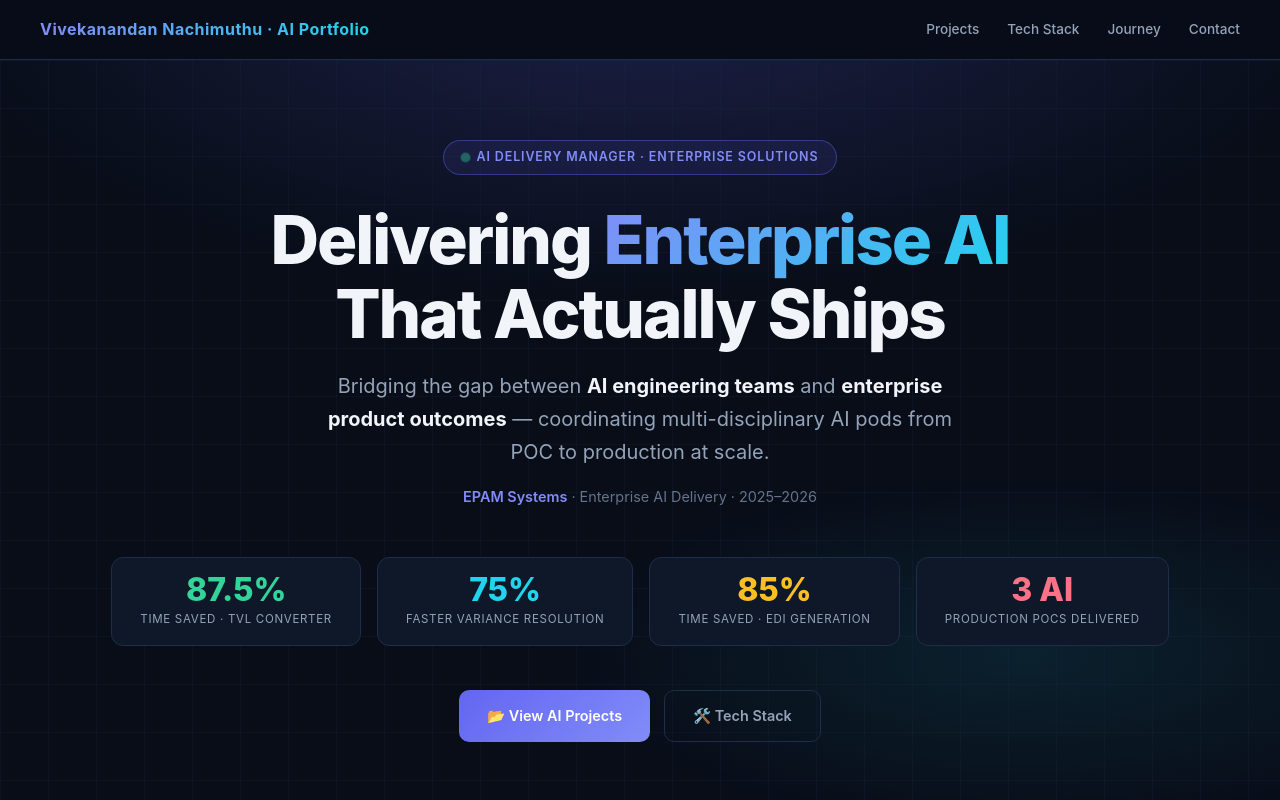
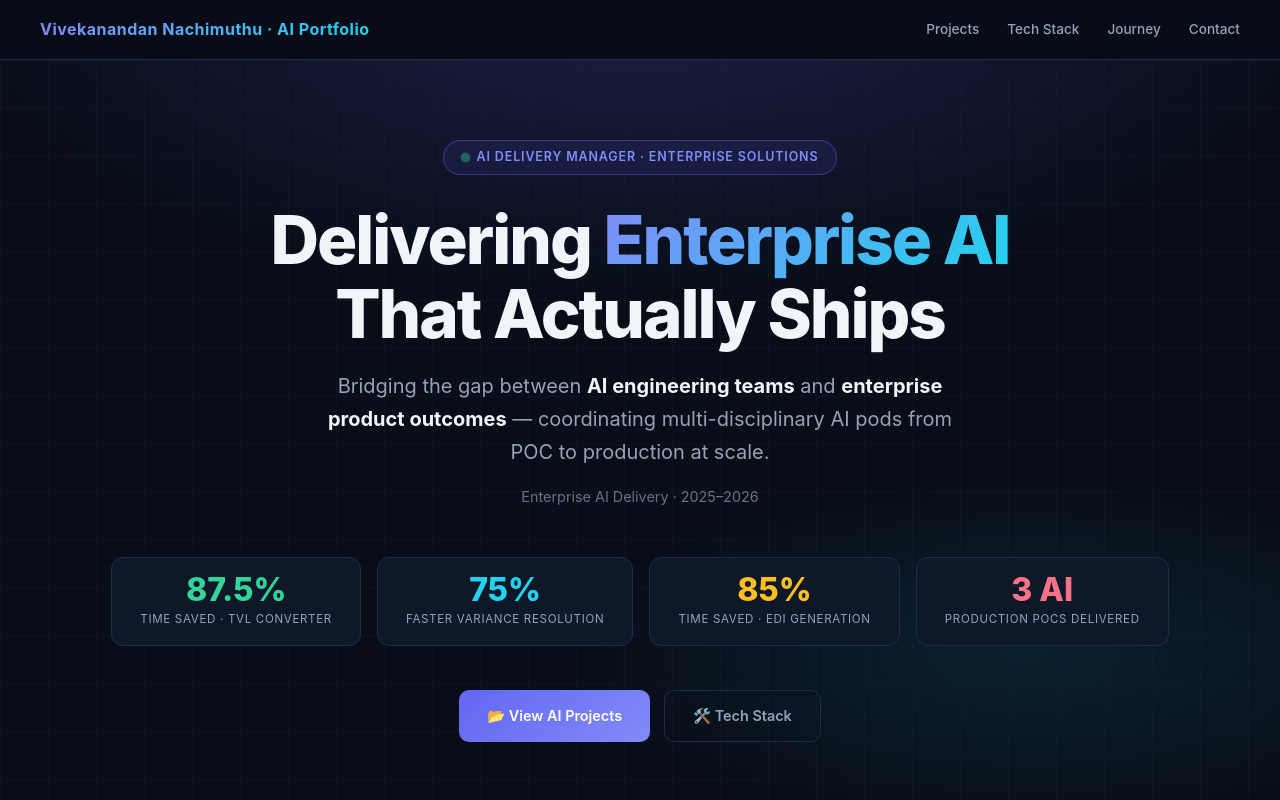
Before and after one commit to Macrovivek/My-AI-Projects, a plain HTML site: page index.html in a window 1280 px wide. Shown: the top 800 px of the page. Drawn offline with Linux system fonts and the light colour scheme.

Commit message:
Remove EPAM references from portfolio and PDF

```diff
--- a/index.html
+++ b/index.html
@@ -223,7 +223,7 @@
   <div class="badge-top"><span class="dot-pulse"></span>AI Delivery Manager · Enterprise Solutions</div>
   <h1>Delivering <span>Enterprise AI</span><br />That Actually Ships</h1>
   <p class="hero-sub">Bridging the gap between <strong>AI engineering teams</strong> and <strong>enterprise product outcomes</strong> — coordinating multi-disciplinary AI pods from POC to production at scale.</p>
-  <p class="hero-role"><span>EPAM Systems</span> · Enterprise AI Delivery · 2025–2026</p>
+  <p class="hero-role">Enterprise AI Delivery · 2025–2026</p>
   <div class="hero-stats">
     <div class="stat-pill green"><div class="val">87.5%</div><div class="lbl">Time Saved · TVL Converter</div></div>
     <div class="stat-pill cyan"><div class="val">75%</div><div class="lbl">Faster Variance Resolution</div></div>
@@ -263,7 +263,7 @@
     <div class="reveal">
       <p class="section-label">AI Projects</p>
       <h2 class="section-title">Three Delivered AI Solutions</h2>
-      <p class="section-desc">All three projects were delivered for an <strong>Enterprise HCM Platform Client</strong> in partnership with EPAM Systems, targeting real engineering bottlenecks in enterprise-scale migration and benefits processing programs.</p>
+      <p class="section-desc">All three projects were delivered for an <strong>Enterprise HCM Platform Client</strong>, targeting real engineering bottlenecks in enterprise-scale migration and benefits processing programs.</p>
     </div>
 
     <!-- PROJECT 1 -->
@@ -535,7 +535,7 @@
 <!-- FOOTER -->
 <footer id="contact" style="background:var(--surface);border-top:1px solid var(--border);padding:48px 24px;text-align:center;">
   <div style="font-size:1.2rem;font-weight:700;margin-bottom:8px;">Vivekanandan Nachimuthu</div>
-  <div style="font-size:0.88rem;color:var(--muted);margin-bottom:24px;">AI Delivery Manager · EPAM Systems · Enterprise AI Delivery · 2025–2026</div>
+  <div style="font-size:0.88rem;color:var(--muted);margin-bottom:24px;">AI Delivery Manager · Enterprise AI Delivery · 2025–2026</div>
   <div style="display:flex;gap:16px;justify-content:center;flex-wrap:wrap;margin-bottom:32px;">
     <a href="mailto:nvivek2822@gmail.com" style="color:var(--muted);text-decoration:none;font-size:0.85rem;font-weight:500;">✉️ nvivek2822@gmail.com</a>
     <a href="https://www.linkedin.com/in/vivekanandan-nachimuthu-059398164/" target="_blank" style="color:var(--muted);text-decoration:none;font-size:0.85rem;font-weight:500;">🔗 LinkedIn</a>
```
Also changed, not shown: 1 other file.
